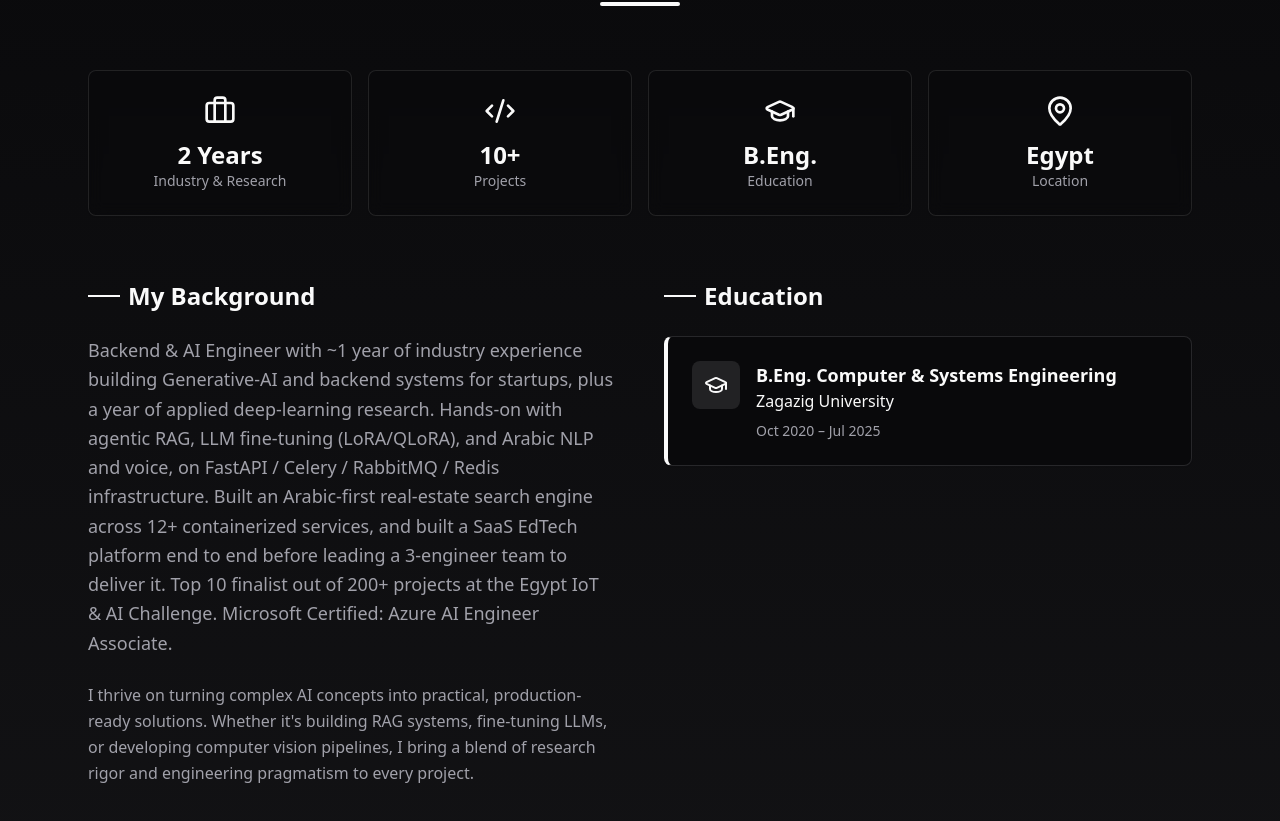
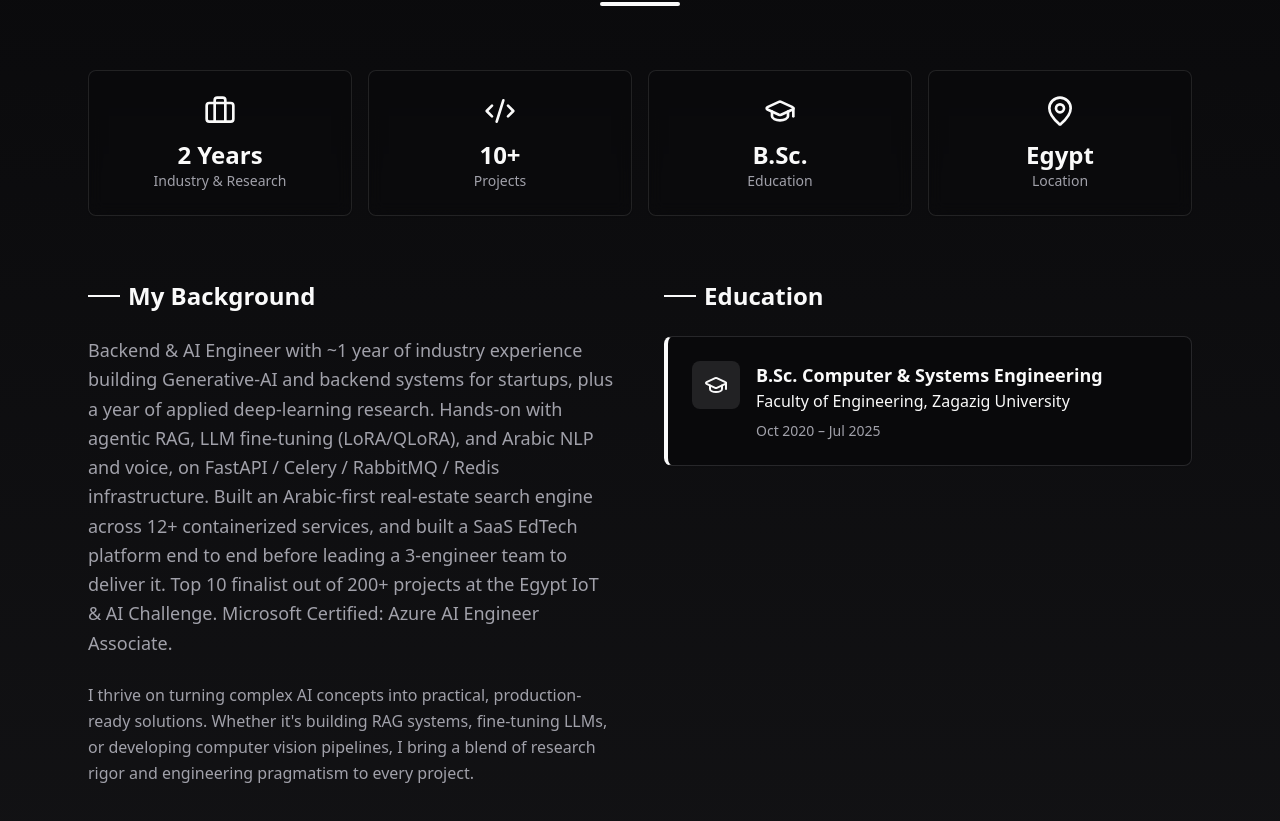
Before and after one commit to MoNafea01/portfolio, a React (Vite) app: page / in a window 1280 px wide. Shown: the part 958-1779 px from the top of the page. Built offline with nearby package versions, Linux system fonts and the light colour scheme.

Commit message:
Portfolio: degree is B.Sc., Faculty of Engineering, Zagazig University
- Education: B.Sc. Computer & Systems Engineering, Faculty of Engineering,
  Zagazig University (was B.Eng.)
- About stat shows B.Sc.
- Refresh the downloadable CV

Co-Authored-By: Claude Opus 5.5 <noreply@anthropic.com>

```diff
--- a/src/components/sections/About.tsx
+++ b/src/components/sections/About.tsx
@@ -6,7 +6,7 @@ export const About = () => {
     const stats = [
         { icon: Briefcase, label: "Industry & Research", value: "2 Years" },
         { icon: Code2, label: "Projects", value: "10+" },
-        { icon: GraduationCap, label: "Education", value: "B.Eng." },
+        { icon: GraduationCap, label: "Education", value: "B.Sc." },
         { icon: MapPin, label: "Location", value: "Egypt" },
     ];
 
--- a/src/constants/index.ts
+++ b/src/constants/index.ts
@@ -13,8 +13,8 @@ export const PROFILE = {
 
 export const EDUCATION = [
     {
-        degree: "B.Eng. Computer & Systems Engineering",
-        school: "Zagazig University",
+        degree: "B.Sc. Computer & Systems Engineering",
+        school: "Faculty of Engineering, Zagazig University",
         period: "Oct 2020 – Jul 2025"
     }
 ];
```
Also changed, not shown: 1 other file (tests, documents, lock files or other folders).
